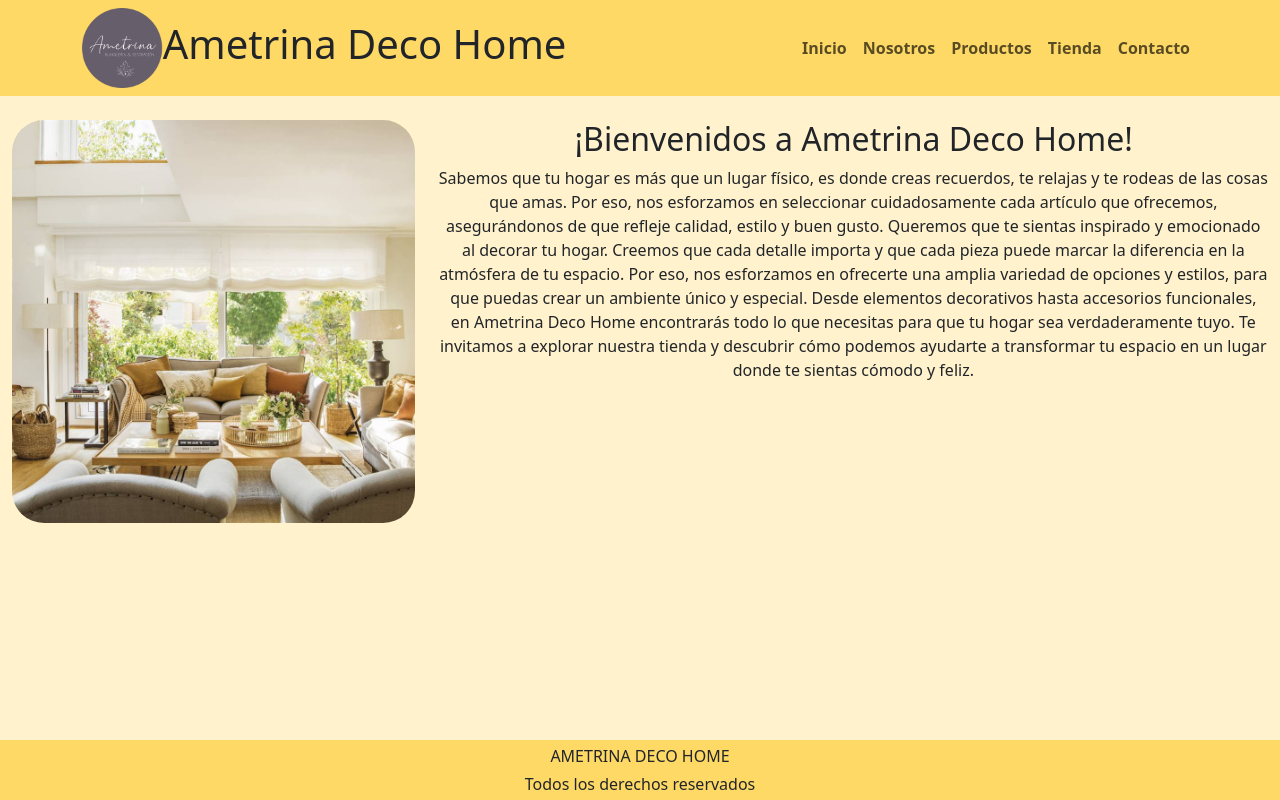
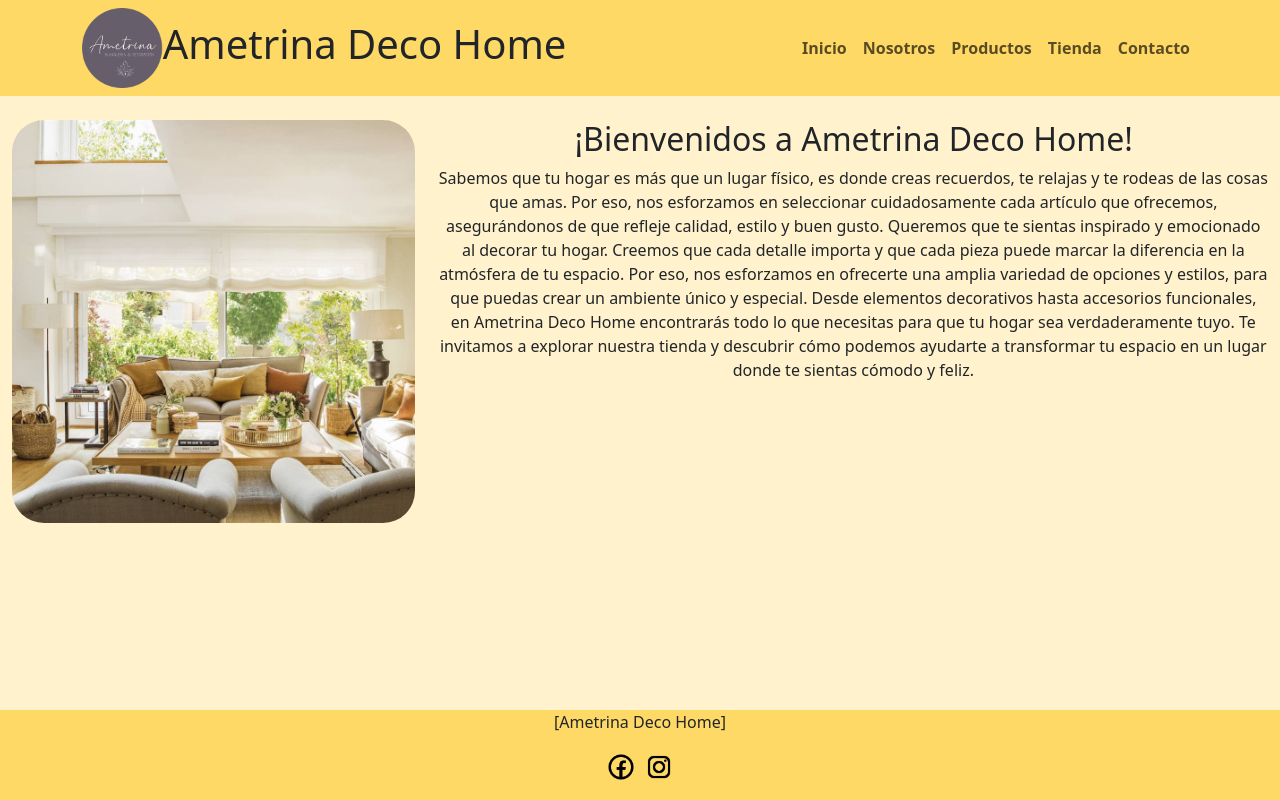
Before and after one commit to marcosgaier/PF_Gaier, a website: page index.html in a window 1280 px wide. Drawn offline with nearby package versions, Linux system fonts and the light colour scheme.

Commit message:
se agregan redes sociales al footer

```diff
--- a/index.html
+++ b/index.html
@@ -4,6 +4,9 @@
     <meta charset="UTF-8">
     <meta http-equiv="X-UA-Compatible" content="IE=edge">
     <meta name="viewport" content="width=device-width, initial-scale=1.0">
+    <meta name="description" content="Sitio web de tienda decoracion de hogar y accesorios">
+    <meta name="keywords"  content="HTML, ASP, JS, META, deco, home, decoracion, hogar">
+
     <script src="https://kit.fontawesome.com/d0ae429f46.js" crossorigin="anonymous"></script>
     <link href="https://cdn.jsdelivr.net/npm/bootstrap@5.3.0/dist/css/bootstrap.min.css" rel="stylesheet" integrity="sha384-9ndCyUaIbzAi2FUVXJi0CjmCapSmO7SnpJef0486qhLnuZ2cdeRhO02iuK6FUUVM" crossorigin="anonymous">
     <link
@@ -72,20 +75,26 @@
     </main>
 
 
-    <footer class="container-fluid ">
-      <div class="row h-100">
-        <div class="col-12 d-flex align-items-center justify-content-center">
-          <div class="text-center">
-            <p class="m-1">AMETRINA DECO HOME</p>
-            <p class="m-1">Todos los derechos reservados</p>
-
+    <footer class=" text-center ">
+      <div class="container">
+        <div class="row">
+          <div class="col-12">
+            <p>[Ametrina Deco Home]</p>
+            <ul class="list-inline">
+              <li class="list-inline-item">
+                <a href="https://www.facebook.com/tu_cuenta_de_facebook" target="_blank">
+                  <img src="./img/icons8-facebook-48.png" alt="Facebook" width="30" height="30">
+                </a>
+              </li>
+              <li class="list-inline-item">
+                <a href="https://www.instagram.com/tu_cuenta_de_instagram" target="_blank">
+                  <img src="./img/icons8-instagram-48.png" alt="Instagram" width="30" height="30">
+                </a>
+              </li>
+            </ul>
           </div>
-
         </div>
-
-
       </div>
-
     </footer>
 
 
--- a/scss/style.scss
+++ b/scss/style.scss
@@ -63,3 +63,34 @@
 	  .logo {
 		animation: rotacion 5s ;
 	  }
+
+
+
+
+footer {
+  background-color: $color-primary;
+  text-align: center;
+
+  p {
+    font-size: 1rem;
+  }
+
+  // Estilo para los íconos de redes sociales
+  ul.list-inline {
+    li.list-inline-item {
+      display: inline-block; // Agregamos esta propiedad para que funcione la transformación
+      margin: 2px;
+      cursor: pointer;
+      transition: transform 0.2s;
+
+      img {
+        width: 30px;
+        height: 30px;
+      }
+
+      &:hover {
+        transform: scale(1.1);
+      }
+    }
+  }
+}
```
Also changed, not shown: pages/contacto.html (+21 -9 lines), pages/nosotros.html (+21 -9 lines), pages/productos.html (+21 -9 lines), pages/tienda.html (+23 -11 lines), css/styles.css, img/icons8-facebook-48.png (added), img/icons8-instagram-48.png (added).
